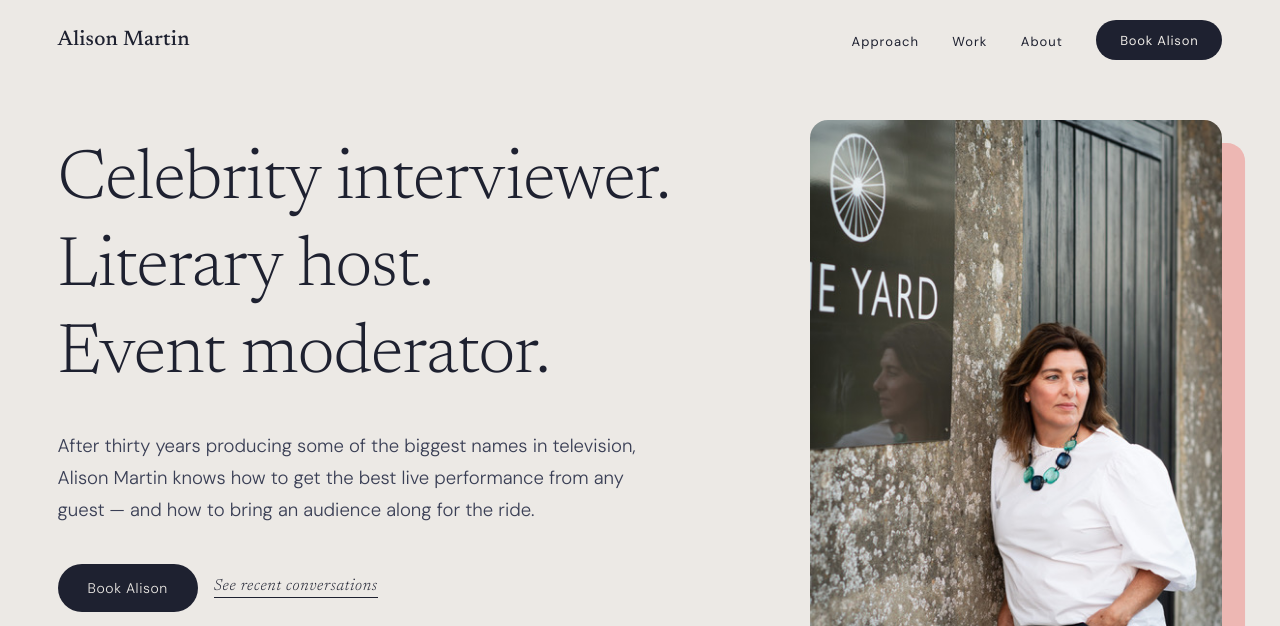
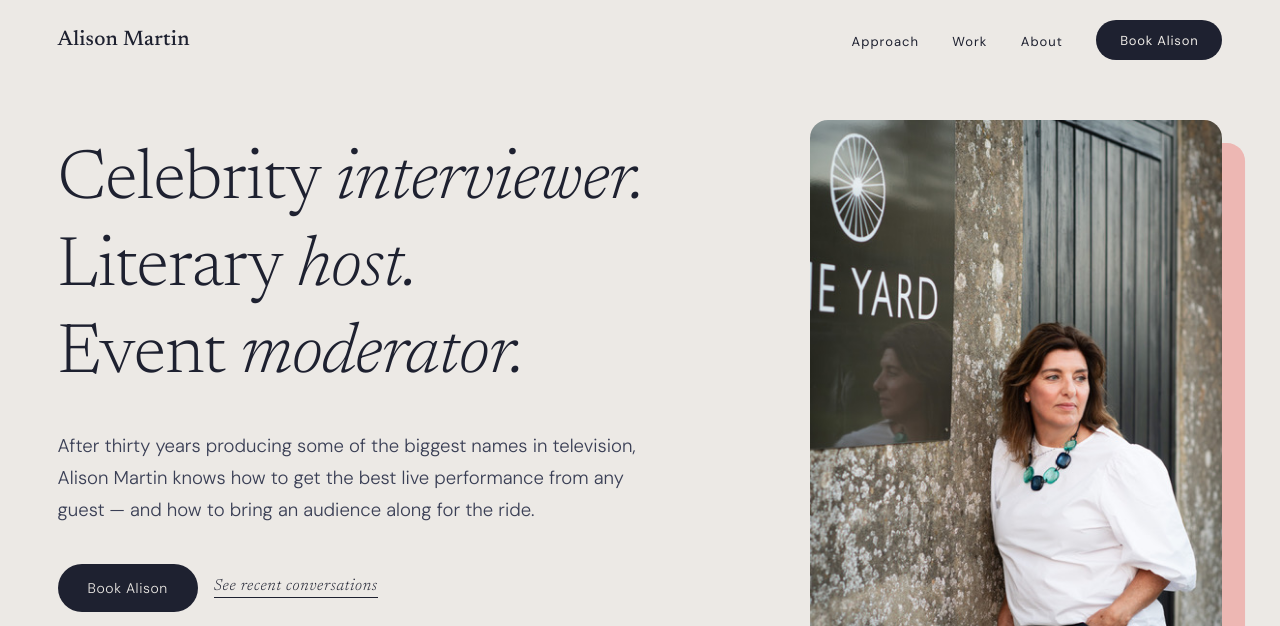
Before and after one commit to roblockeontv/alison-martin-website, a plain HTML site: page index.html in a window 1280 px wide. Shown: the top 626 px of the page. Drawn offline with nearby package versions, Linux system fonts and the light colour scheme.

Commit message:
Hero: italicise interviewer, host and moderator (same face, weight and colour)
Co-Authored-By: Claude Fable 5.2 <noreply@anthropic.com>

```diff
--- a/index.html
+++ b/index.html
@@ -140,7 +140,7 @@
     .hero{grid-template-columns:1.25fr .75fr}
     .hero h1{font-size:clamp(56px,5.5vw,76px)}
   }
-  .hero h1 em{font-style:italic;font-weight:400;color:var(--ink-soft)}
+  .hero h1 em{font-style:italic}
   .hero .lede{
     margin-top:32px;font-size:clamp(16px,1.45vw,19px);line-height:1.7;max-width:46ch;color:var(--ink-soft);
   }
@@ -512,7 +512,7 @@
 <!-- HERO -->
 <header class="hero" id="top">
   <div class="hero-text">
-    <h1 class="rv"><span>Celebrity interviewer.</span><span>Literary host.</span><span>Event moderator.</span></h1>
+    <h1 class="rv"><span>Celebrity <em>interviewer.</em></span><span>Literary <em>host.</em></span><span>Event <em>moderator.</em></span></h1>
     <p class="lede rv">After thirty years producing some of the biggest names in television, Alison Martin knows how to get the best live performance from any guest — and how to bring an audience along for the ride.</p>
     <div class="actions rv">
       <a class="primary" href="#book">Book Alison</a>
```
